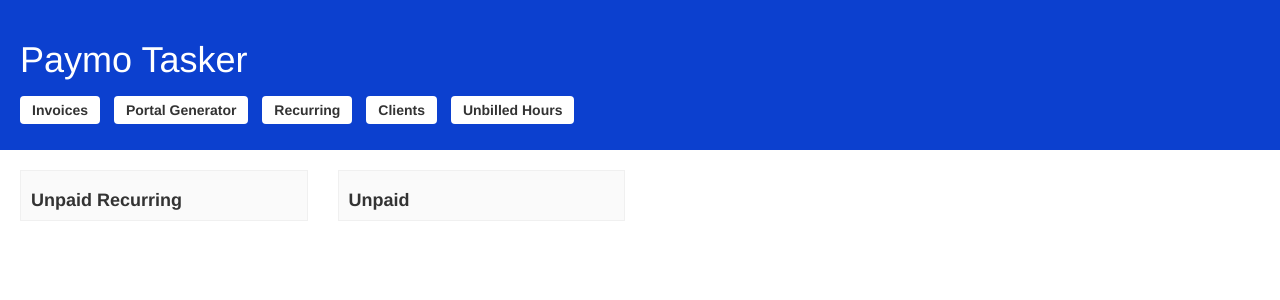
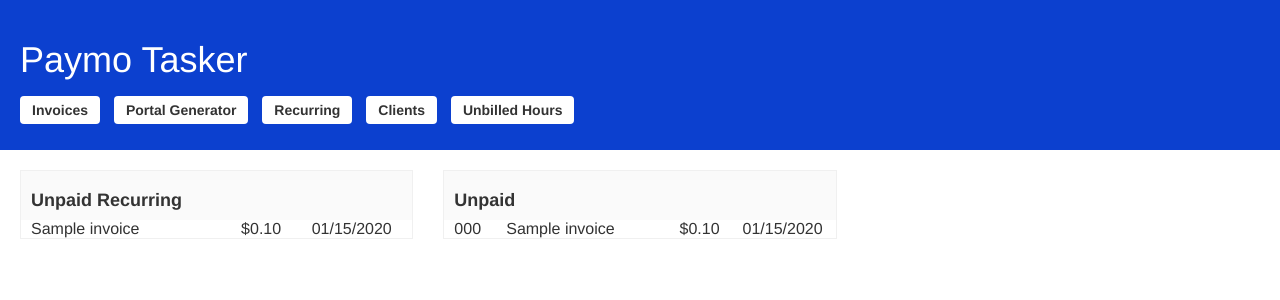
Before and after one commit to cisko3000/paymo-tasker, a Flask app: page / in a window 1280 px wide. Shown: the top 300 px of the page. Run offline with Flask 2, Linux system fonts and the light colour scheme; tables that the repository leaves empty hold one stand-in row (values such as "Sample post"); parts of the project's set-up code (start-up, migrations or seed data) failed here and were passed over; some libraries are stand-ins or nearby versions.

Commit message:
Implement pull invoices to index.html.

```diff
--- a/app/mod_api/__init__.py
+++ b/app/mod_api/__init__.py
@@ -1,15 +1,34 @@
 from flask import Blueprint, request
 from flask_restful import Resource, Api, marshal_with, fields, reqparse
 
-from ..models import db, RecurringInvoice
+from ..models import db, RecurringInvoice, Invoice
 from datetime import datetime
 api_module = Blueprint('api',__name__,url_prefix='/api')
 api = Api(api_module)
 
+class CustomDateField(fields.Raw):
+	def format(self, value):
+		return value.strftime("%m/%d/%Y") if type(value) == datetime and datetime else ""
+
+class DollarAmountField(fields.Raw):
+	def format(self, value):
+		return "${0:,.2f}".format(float(value)/100) if value and value > 0 else '$0.00'
+
 recurring_invoice_fields = {
 	'client_name' : fields.String,
 	'service_name' : fields.String,
-	'start_date' : fields.DateTime(dt_format='iso8601'),
+	'start_date' : CustomDateField,
+	'amount' : DollarAmountField,
+}
+
+invoice_fields = {
+	'customer_name' : fields.String,
+	'number' : fields.String,
+	'amount_due' : DollarAmountField,
+	'amount_paid' : DollarAmountField,
+	'void' : fields.String,
+	'generated_filename' : fields.String,
+	'date_due' : CustomDateField,
 }
 
 parser = reqparse.RequestParser()
@@ -29,8 +48,6 @@
 	@marshal_with(recurring_invoice_fields)
 	def post(self):
 		args = parser.parse_args()
-		print(args)
-		print(request.json)
 		new_recurring_invoice = RecurringInvoice(
 			client_name = args['client_name'],
 			amount = args['amount'],
@@ -43,5 +60,13 @@
 		return new_recurring_invoice
 
 
+class InvoiceResource(Resource):
+	@marshal_with(invoice_fields)
+	def get(self):
+		invoices = Invoice.query.order_by(Invoice.date_due.desc()).all()
+		return invoices
+
+
 
 api.add_resource(RecurringInvoiceResource, '/recurring-invoices')
+api.add_resource(InvoiceResource, '/invoices')
--- a/app/scss/custom.scss
+++ b/app/scss/custom.scss
@@ -92,12 +92,32 @@
 	background-color: lighten($grey,78%);
 	border: 1px solid lighten($grey,74%);
 	margin-top:20px;
-	padding-left: 10px;
-	padding-right:10px;
 	h2 {
 		font-weight:bold;
 		font-size: 1.8rem;
-
+		padding-left: 10px;
+		padding-right:10px;
+	}
+	table.dashboard-size {
+		width: 100%;
+		th {
+			white-space:nowrap;
+		}
+		td {
+			padding-right:10px;
+		}
+		td:last-child {
+			padding-right: 0px;
+		}
+		th:first-child, td:first-child {
+			padding-left:10px;
+		}
+		tr {
+			background-color:$white;
+		}
+		tr:hover {
+			background-color: lighten($grey,78%);
+		}
 	}
 }
 
--- a/app/static/css/custom.css
+++ b/app/static/css/custom.css
@@ -66,12 +66,26 @@
 .dashboard-block {
   background-color: #fafafa;
   border: 1px solid #f0f0f0;
-  margin-top: 20px;
-  padding-left: 10px;
-  padding-right: 10px; }
+  margin-top: 20px; }
   .dashboard-block h2 {
     font-weight: bold;
-    font-size: 1.8rem; }
+    font-size: 1.8rem;
+    padding-left: 10px;
+    padding-right: 10px; }
+  .dashboard-block table.dashboard-size {
+    width: 100%; }
+    .dashboard-block table.dashboard-size th {
+      white-space: nowrap; }
+    .dashboard-block table.dashboard-size td {
+      padding-right: 10px; }
+    .dashboard-block table.dashboard-size td:last-child {
+      padding-right: 0px; }
+    .dashboard-block table.dashboard-size th:first-child, .dashboard-block table.dashboard-size td:first-child {
+      padding-left: 10px; }
+    .dashboard-block table.dashboard-size tr {
+      background-color: #FFF; }
+    .dashboard-block table.dashboard-size tr:hover {
+      background-color: #fafafa; }
 
 .blue-btn, .confirm-btn {
   background-color: #858585;
--- a/app/templates/base.html
+++ b/app/templates/base.html
@@ -13,6 +13,7 @@
 <link href="https://code.jquery.com/ui/1.12.1/themes/base/jquery-ui.css" rel="stylesheet">
 <link href="{{ url_for('static', filename='css/custom.css') }}" rel="stylesheet">
 <script src="https://cdn.jsdelivr.net/npm/vue@2.5.17/dist/vue.js"></script>
+<script src="https://cdnjs.cloudflare.com/ajax/libs/axios/0.18.0/axios.js"></script>
 
 <title>{{ page_title +' - ' if page_title else ''}}Paymo Tasker</title>
 </head>
--- a/app/templates/index.html
+++ b/app/templates/index.html
@@ -3,26 +3,68 @@
 {% set page_title = "Index" %}
 
 {% block content %}
+{% raw %}
+<div id="dashboard-app">
 <div class="container-fluid">
 	<div class="row">
-		<div class="col-sm-6 col-md-3">
+		<div class="col-sm-6 col-md-4">
 			<div class="dashboard-block">
 			<h2>Unpaid Recurring</h2>
-			<table>
-				<tr><td></td></tr>
+			<table class="dashboard-size">
+				<tr v-for="inv in recurringInvoices">
+					<td>{{inv.client_name}}</td>
+					<td class="text-right">{{inv.amount}}</td>
+					<td class="text-center">{{inv.start_date}}</td>
+				</tr>
 			</table>
 		</div>
 		</div>
-		<div class="col-sm-6 col-md-3">
+		<div class="col-sm-6 col-md-4">
 			<div class="dashboard-block">
 			<h2>Unpaid</h2>
-			<table>
-				<tr><td></td></tr>
+			<table class="dashboard-size">
+				<tr v-for="inv in unpaidInvoices">
+					<td>{{inv.number}}</td>
+					<td>{{inv.customer_name}}</td>
+					<td class="text-right">{{inv.amount_due}}</td>
+					<td class="text-center">{{inv.date_due}}</td>
+				</tr>
 			</table>
 		</div>
 		</div>
 	</div>
 </div>
+</div>
+{% endraw %}
+{% endblock %}
 
-
+{% block js_script%}
+<script>
+var dashboardApp = new Vue({
+	el: "#dashboard-app",
+	data: {
+		recurringInvoices: [],
+		unpaidInvoices: [],
+	},
+	methods: {
+		getInvoices: function() {
+			axios.get($SCRIPT_ROOT+"/api/recurring-invoices").then(response=>{
+				this.recurringInvoices = response.data;
+			}).catch(error => {
+				console.log(error);
+			});
+			axios.get($SCRIPT_ROOT+"/api/invoices").then(response=>{
+				this.unpaidInvoices = response.data;
+			}).catch(error => {
+				console.log(error);
+			});
+		},
+	},
+	computed: {
+	},
+	created() {
+		this.getInvoices();
+	}
+})
+</script>
 {% endblock %}
--- a/app/templates/recurring.html
+++ b/app/templates/recurring.html
@@ -69,7 +69,7 @@
 {% endblock %}
 
 
-{% block js_script%}
+{% block js_script %}
 <script>
 	$(document).ready(function() {
 		var getFormAsJSON = function(jQueryFormElement) {
```
Also changed, not shown: 1 other file.
